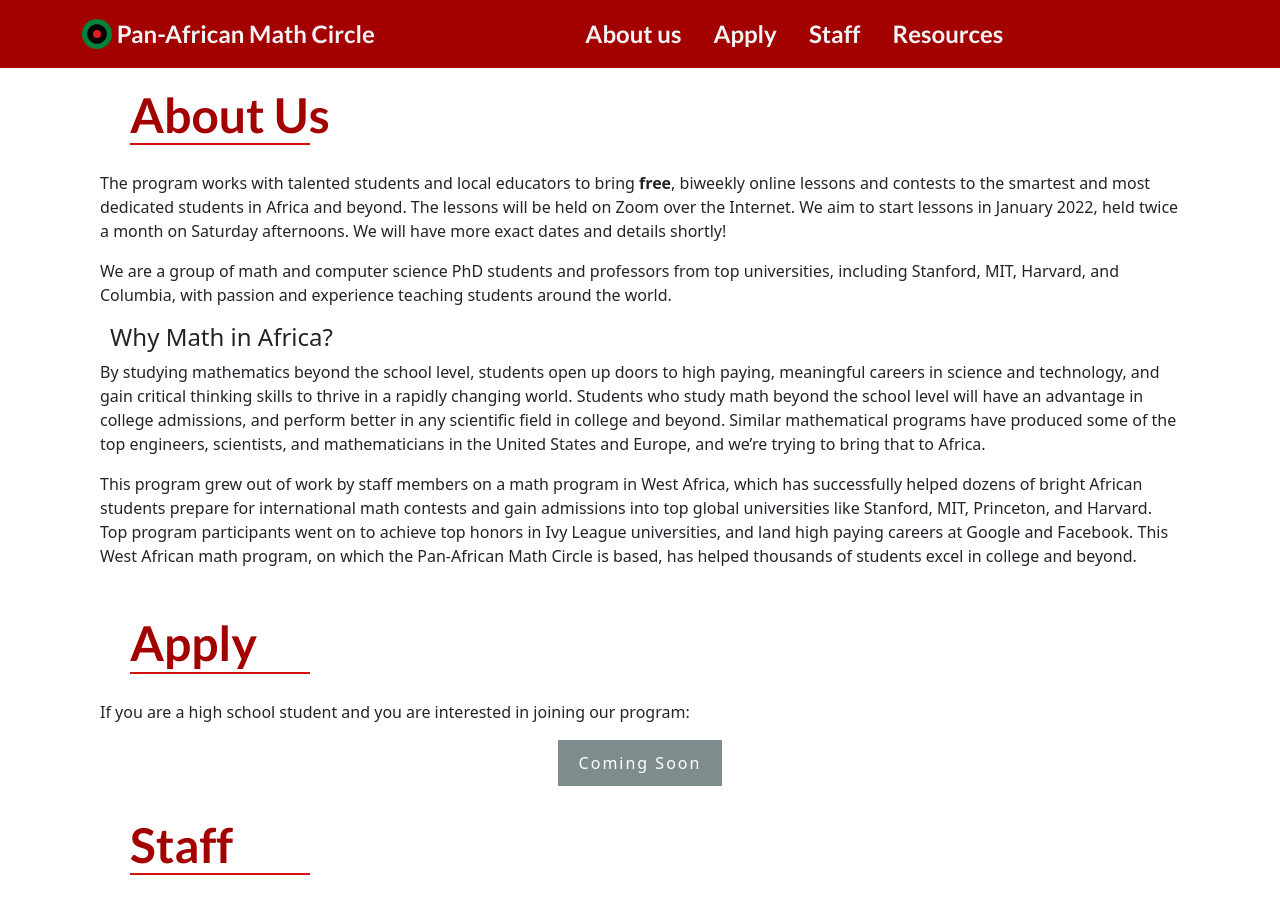
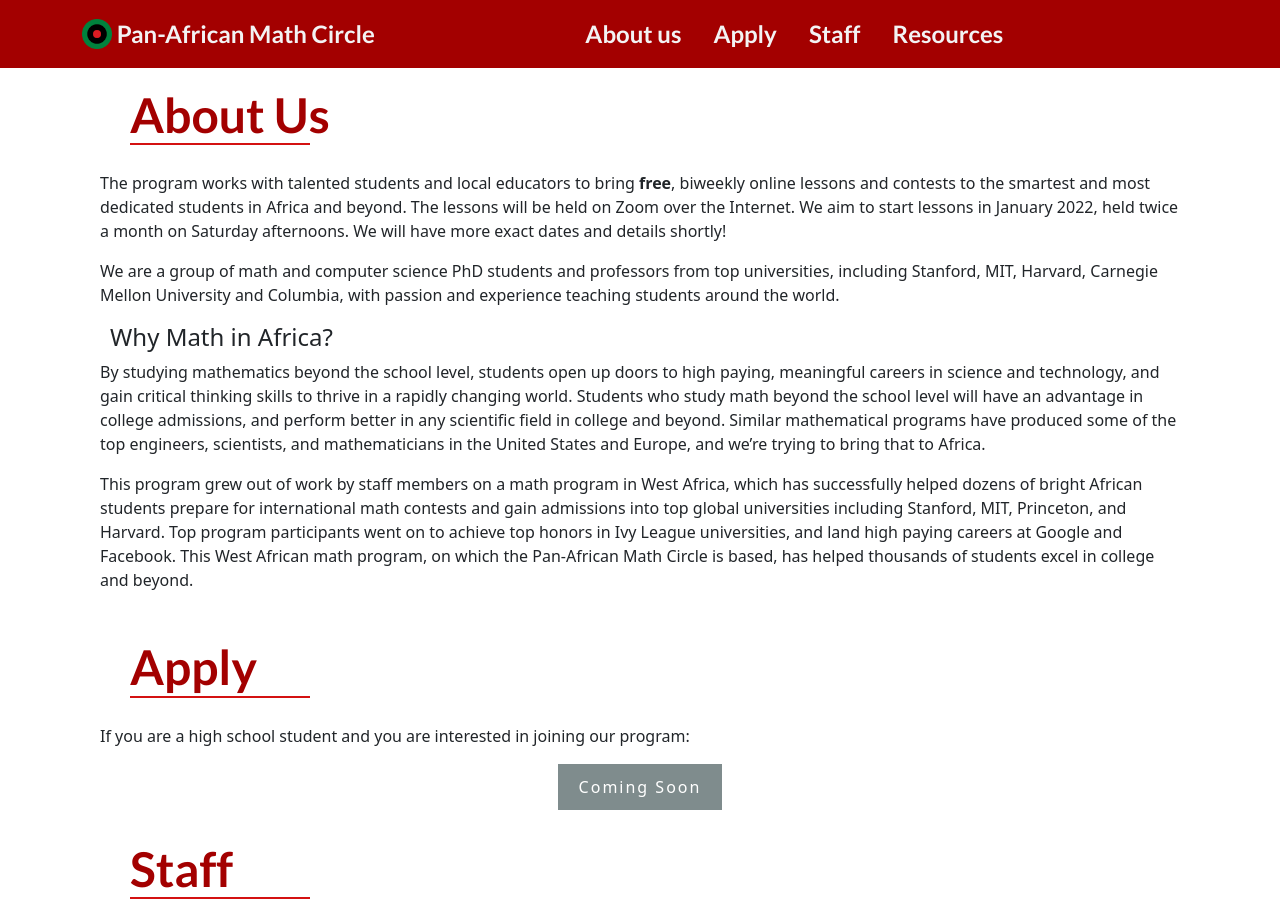
Before and after one commit to timchu/panafricanmathcircle.github.io, a Jekyll site: the page built from index.html, in a window 1280 px wide and 900 px high, scrolled down 578 px. Built offline with Jekyll 4.4.1, drawn with Linux system fonts in a browser that asks for light colours; nearby versions of some CDN libraries; some of the changed text lies outside the part shown.

Commit message:
Minor polishing

```diff
--- a/index.html
+++ b/index.html
@@ -28,8 +28,8 @@
 <p>
   We are a group of math and computer science PhD students and
   professors from top universities, including Stanford, MIT, Harvard,
-  and Columbia, with passion and experience teaching students around
-  the world.
+  Carnegie Mellon University and Columbia, with passion and experience
+  teaching students around the world.
 </p>
 
 <h4>Why Math in Africa?</h4>
@@ -50,7 +50,7 @@
   This program grew out of work by staff members on a math program in
   West Africa, which has successfully helped dozens of bright African
   students prepare for international math contests and gain admissions
-  into top global universities like Stanford, MIT, Princeton, and
+  into top global universities including Stanford, MIT, Princeton, and
   Harvard. Top program participants went on to achieve top honors in
   Ivy League universities, and land high paying careers at Google and
   Facebook. This West African math program, on which the Pan-African
@@ -90,7 +90,7 @@
     <li class="list-group-item">
     <strong>Goran Žužić</strong>, a researcher at ETH Zurich who holds
     a PhD from Carnegie Mellon University, and is one of the top
-    all-time performers on the International Olympiad in Informatics
+    all-time performers on the International Olympiad in Informatics.
   </li>
   <li class="list-group-item">
     <strong>Xinke Guo-Xue</strong>, who holds a math degree from MIT.
```
